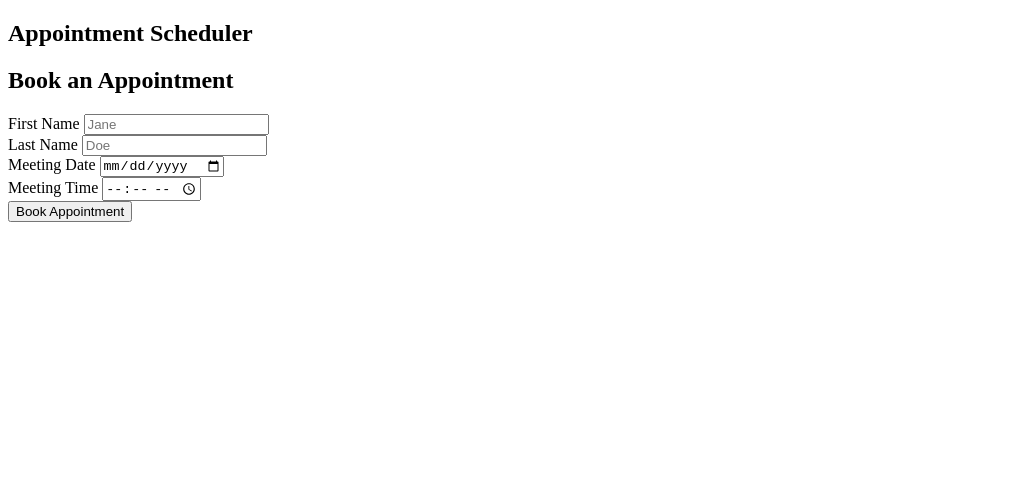
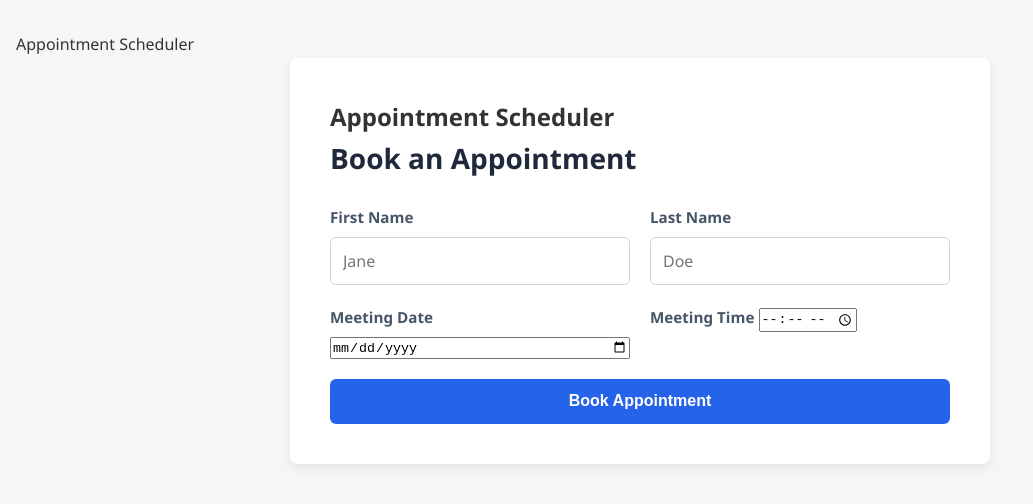
Before and after one commit to AlexandrBalan/appointment-scheduler, a website: page views/home.html in a window 1280 px wide. Shown: the whole page, without its empty margins (0-1033 px from the left). Drawn offline with Linux system fonts and the light colour scheme.

Commit message:
added stylesheet

```diff
--- a/views/home.html
+++ b/views/home.html
@@ -1,9 +1,12 @@
 <!DOCTYPE html>
 <html lang="en">
+
 <head>
     <meta charset="UTF-8">
     <meta name="viewport" content="width=device-width, initial-scale=1.0">
-    <title>Appointment Scheduler</title>
+    <link rel ="stylesheet" href = "/style.css">
+    </title>Appointment Scheduler</title>
+
 </head>
 <body>
     <main class="container">
```
